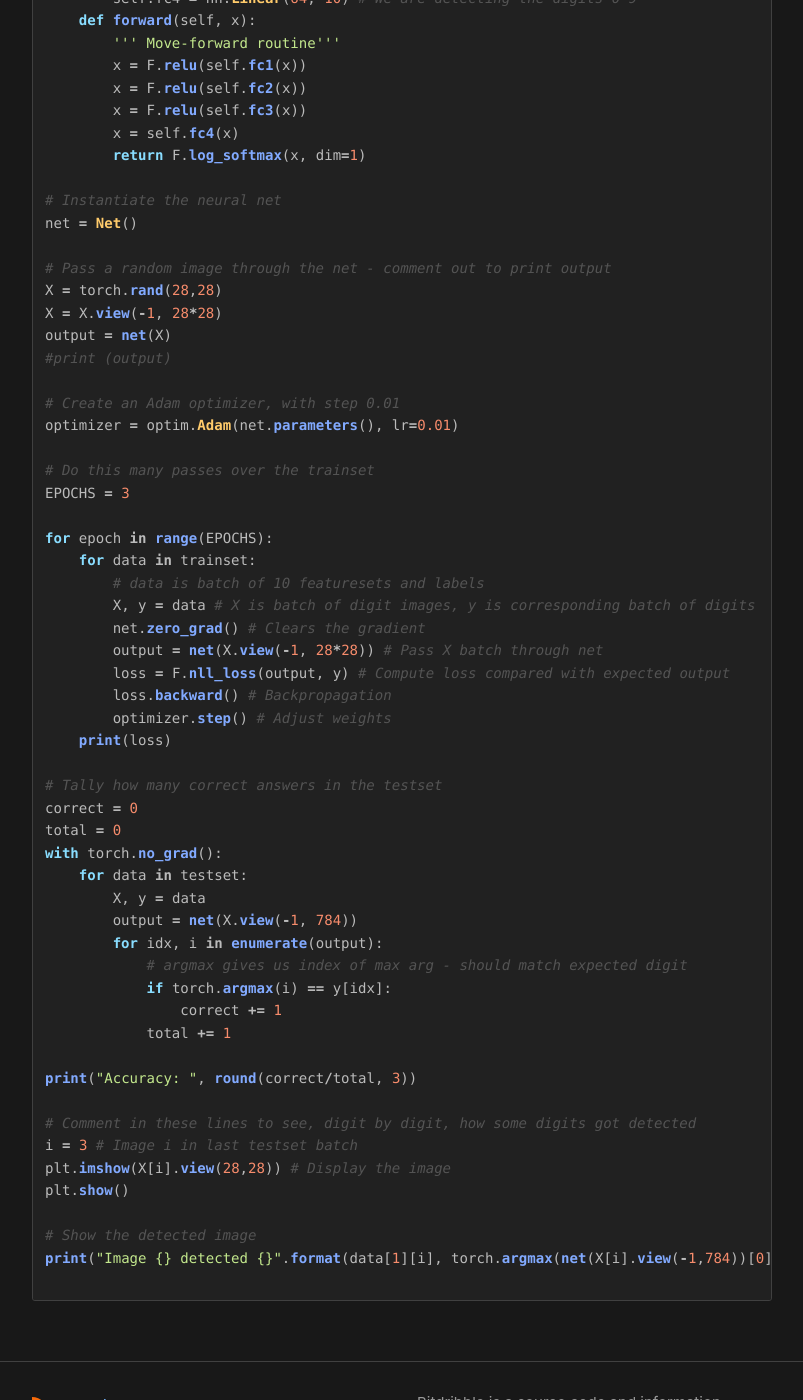
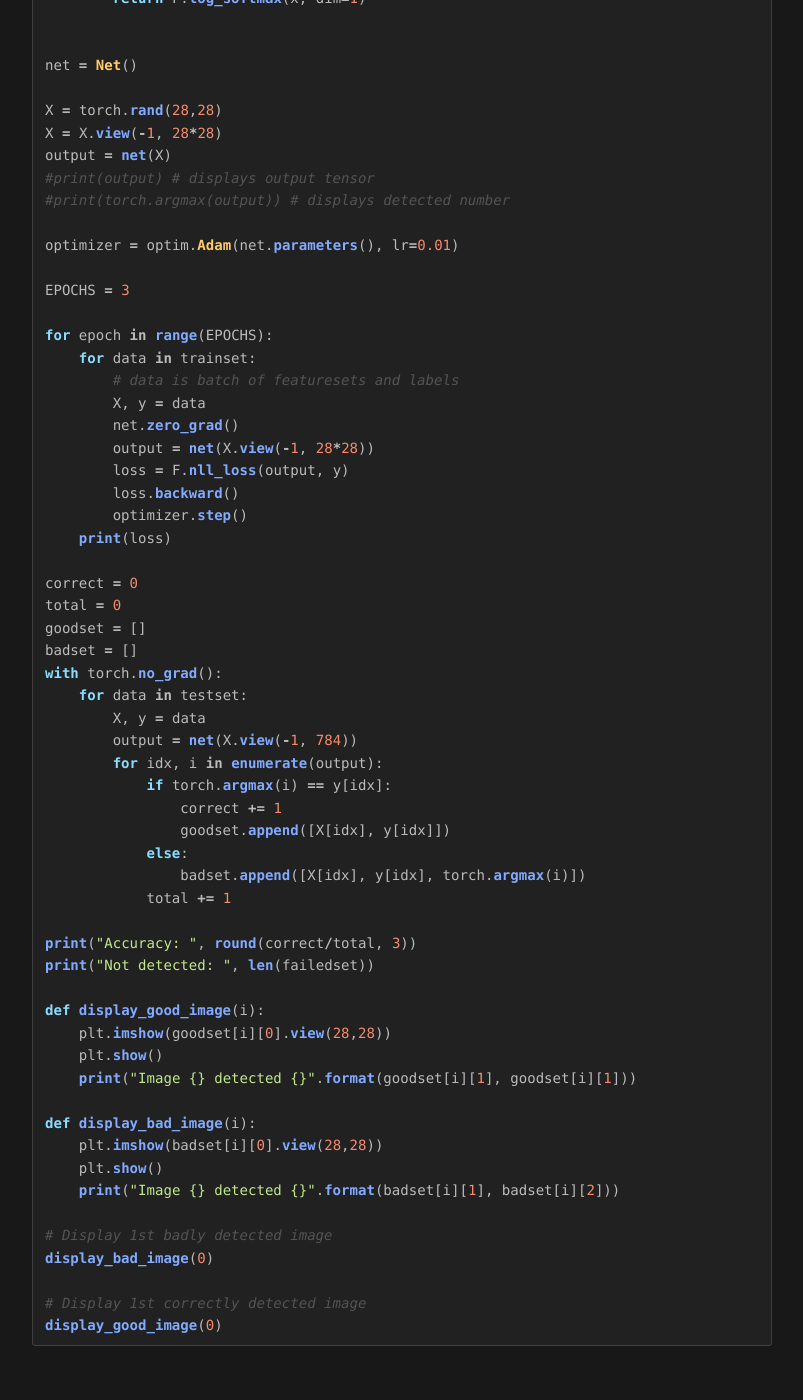
Before and after one commit to analytiq-hub/sigagent.github.io, a Jekyll site: the page built from machine_learning/_posts/2020-12-27-torch-example.md, in a window 1280 px wide and 1400 px high, scrolled down 1255 px. Shown: the whole window, without its empty margins (238-1041 px from the left). Built offline with Jekyll 4.4.1, drawn with Linux system fonts in a browser that asks for light colours; some of the changed text lies outside the part shown.

Commit message:
*** empty log message ***

````diff
--- a/machine_learning/_posts/2020-12-27-torch-example.md
+++ b/machine_learning/_posts/2020-12-27-torch-example.md
@@ -18,92 +18,94 @@ import torchvision
 from torchvision import transforms, datasets
 import matplotlib.pyplot as plt
 
-# Download and cache locally the MNIST datasets
 train = datasets.MNIST("", train=True, download=True,
                        transform=transforms.Compose([transforms.ToTensor()]))
 test = datasets.MNIST("", train=False, download=True,
                       transform=transforms.Compose([transforms.ToTensor()]))
 
-# Create the train and test datasets
 trainset = torch.utils.data.DataLoader(train, batch_size=10, shuffle=True)
 testset = torch.utils.data.DataLoader(test, batch_size=10, shuffle=True)
 
-# How does data look like? Comment out the print to find out.
-# Question: is there a slicker way to refer to the 1st batch in the trainset,
-# rather than a for loop with a break on 1st pass?
+# How does data look like? Comment out the print
 for data in trainset:
     #print(data)
     break
 
-# Comment out to see shape of data, and to show image
 X, y = data[0][0], data[1][0]
 #print(data[0][0].shape)
 #plt.imshow(data[0][0].view(28,28))
 #plt.show()
 
-# The neural net has four levels
 class Net(nn.Module):
     def __init__(self):
         super().__init__()
-        self.fc1 = nn.Linear(784, 64) # 784 = 28*28, must match image shape
+        self.fc1 = nn.Linear(784, 64) # 784 = 28*28
         self.fc2 = nn.Linear(64, 64)
         self.fc3 = nn.Linear(64, 64)
-        self.fc4 = nn.Linear(64, 10) # We are detecting the digits 0-9
+        self.fc4 = nn.Linear(64, 10)
     def forward(self, x):
-        ''' Move-forward routine'''
         x = F.relu(self.fc1(x))
         x = F.relu(self.fc2(x))
         x = F.relu(self.fc3(x))
         x = self.fc4(x)
         return F.log_softmax(x, dim=1)
 
-# Instantiate the neural net
+
 net = Net()
 
-# Pass a random image through the net - comment out to print output
 X = torch.rand(28,28)
 X = X.view(-1, 28*28)
 output = net(X)
-#print (output)
+#print(output) # displays output tensor
+#print(torch.argmax(output)) # displays detected number
 
-# Create an Adam optimizer, with step 0.01
 optimizer = optim.Adam(net.parameters(), lr=0.01)
 
-# Do this many passes over the trainset
 EPOCHS = 3
 
 for epoch in range(EPOCHS):
     for data in trainset:
-        # data is batch of 10 featuresets and labels
-        X, y = data # X is batch of digit images, y is corresponding batch of digits
-        net.zero_grad() # Clears the gradient
-        output = net(X.view(-1, 28*28)) # Pass X batch through net
-        loss = F.nll_loss(output, y) # Compute loss compared with expected output
-        loss.backward() # Backpropagation
-        optimizer.step() # Adjust weights
+        # data is batch of featuresets and labels
+        X, y = data
+        net.zero_grad()
+        output = net(X.view(-1, 28*28))
+        loss = F.nll_loss(output, y)
+        loss.backward()
+        optimizer.step()
     print(loss)
 
-# Tally how many correct answers in the testset
 correct = 0
 total = 0
+goodset = []
+badset = []
 with torch.no_grad():
     for data in testset:
         X, y = data
         output = net(X.view(-1, 784))
         for idx, i in enumerate(output):
-            # argmax gives us index of max arg - should match expected digit
             if torch.argmax(i) == y[idx]:
                 correct += 1
+                goodset.append([X[idx], y[idx]])
+            else:
+                badset.append([X[idx], y[idx], torch.argmax(i)])
             total += 1
 
 print("Accuracy: ", round(correct/total, 3))
+print("Not detected: ", len(failedset))
 
-# Comment in these lines to see, digit by digit, how some digits got detected
-i = 3 # Image i in last testset batch
-plt.imshow(X[i].view(28,28)) # Display the image
-plt.show()
+def display_good_image(i):
+    plt.imshow(goodset[i][0].view(28,28))
+    plt.show()
+    print("Image {} detected {}".format(goodset[i][1], goodset[i][1]))
 
-# Show the detected image
-print("Image {} detected {}".format(data[1][i], torch.argmax(net(X[i].view(-1,784))[0])))
+def display_bad_image(i):
+    plt.imshow(badset[i][0].view(28,28))
+    plt.show()
+    print("Image {} detected {}".format(badset[i][1], badset[i][2]))
 
+# Display 1st badly detected image
+display_bad_image(0)
+
+# Display 1st correctly detected image
+display_good_image(0)
 ```
````
